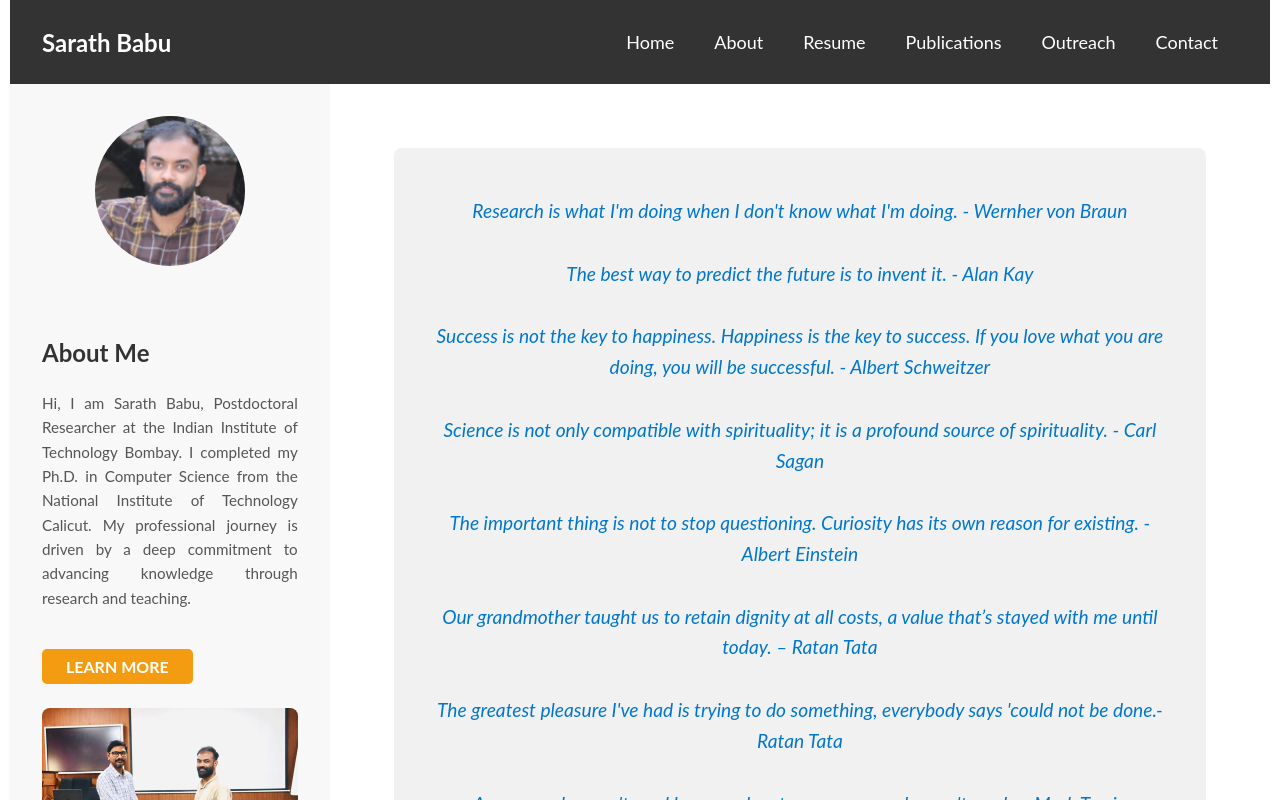
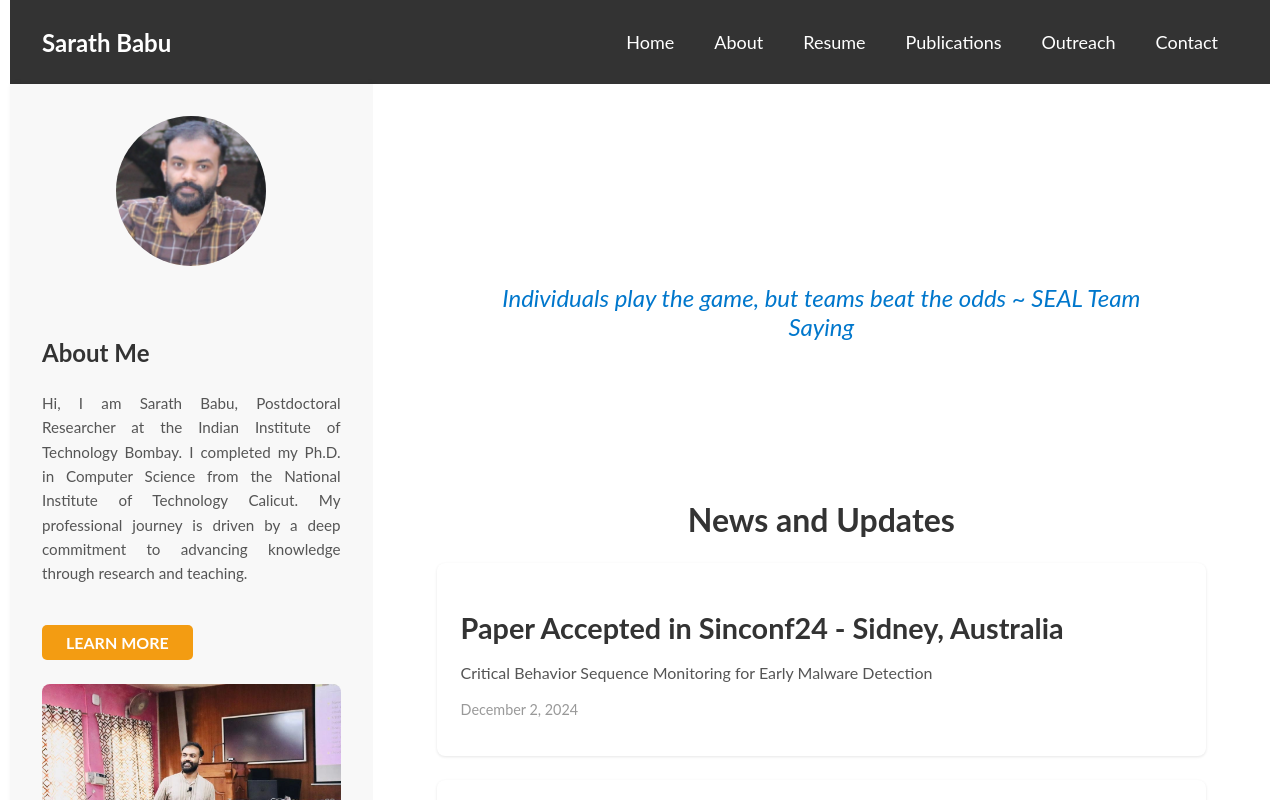
Before and after one commit to SarathBabu0410/personal-wesite, a React (Create React App) app: page / in a window 1280 px wide. Shown: the top 800 px of the page. Built offline with nearby package versions, Linux system fonts and the light colour scheme.

Commit message:
Changed the header to span full screen width

```diff
--- a/src/components/NewsAndUpdates.js
+++ b/src/components/NewsAndUpdates.js
@@ -33,23 +33,20 @@ const NewsContainer = styled.div`
 const QuoteBox = styled.div`
   padding: 2rem;
   border-radius: 8px;
-  margin-bottom: 2rem; /* Space between quotes and news box */
+  margin-bottom: 1.5rem; /* Space between quotes and news box */
   animation: ${fadeIn} 1s ease-out; /* Fade-in animation */
-  background-color: #f1f1f1; /* Light background for quotes section */
-  display: flex;
-  flex-direction: column; /* Align quotes vertically */
-  align-items: center; /* Center items horizontally */
+  height: 33vh; /* Take 1/3 of the viewport height */
+  display: flex; /* Center content vertically */
+  align-items: center; /* Align items in the center vertically */
   justify-content: center; /* Center content horizontally */
 `;
 
 const QuoteText = styled.p`
-  font-size: 1.2rem; /* Slightly smaller font for quotes */
+  font-size: 1.5rem; /* Larger font for quotes */
   font-style: italic;
-  color: #0077cc; /* Blue color for better visibility */
+  color: #0077cc; /* Change color for better visibility */
   text-align: center;
-  margin: 1rem 0; /* Space between quotes */
-  max-width: 900px; /* Limit width for readability */
-  line-height: 1.6; /* Line spacing for clarity */
+  margin: 0;
 `;
 
 // Header for the News and Updates section
@@ -162,29 +159,40 @@ const quotes = [
 ];
 
 const NewsAndUpdates = () => {
+  // State to hold the random quote
+  const [randomQuote, setRandomQuote] = useState("");
+
+  // Function to get a random quote
+  const getRandomQuote = () => {
+    const randomIndex = Math.floor(Math.random() * quotes.length);
+    setRandomQuote(quotes[randomIndex]);
+  };
+
+  // Use effect to set a random quote on component mount
+  useEffect(() => {
+    getRandomQuote();
+  }, []);
+
   return (
     <NewsContainer>
       <GlobalStyle /> {/* Apply global styles */}
-
       {/* Quotes Section */}
       <QuoteBox>
-        {quotes.map((quote, index) => (
-          <QuoteText key={index}>{quote}</QuoteText>
-        ))}
+        <QuoteText>{randomQuote}</QuoteText>
       </QuoteBox>
 
       <Heading>News and Updates</Heading>
 
-      {newsItems.length > 0 ? (
+      {newsItems.length > 0 ? ( // Check if there are news items
         newsItems.map((item, index) => (
-          <NewsCard key={index} className={item.highlighted ? "highlighted" : ""}>
+          <NewsCard key={index}>
             <NewsTitle>{item.title}</NewsTitle>
             <NewsDescription>{item.description}</NewsDescription>
             <NewsDate>{item.date}</NewsDate>
           </NewsCard>
         ))
       ) : (
-        <p>No updates available at this time.</p>
+        <p>No updates available at this time.</p> // Message if no news items
       )}
     </NewsContainer>
   );
```
